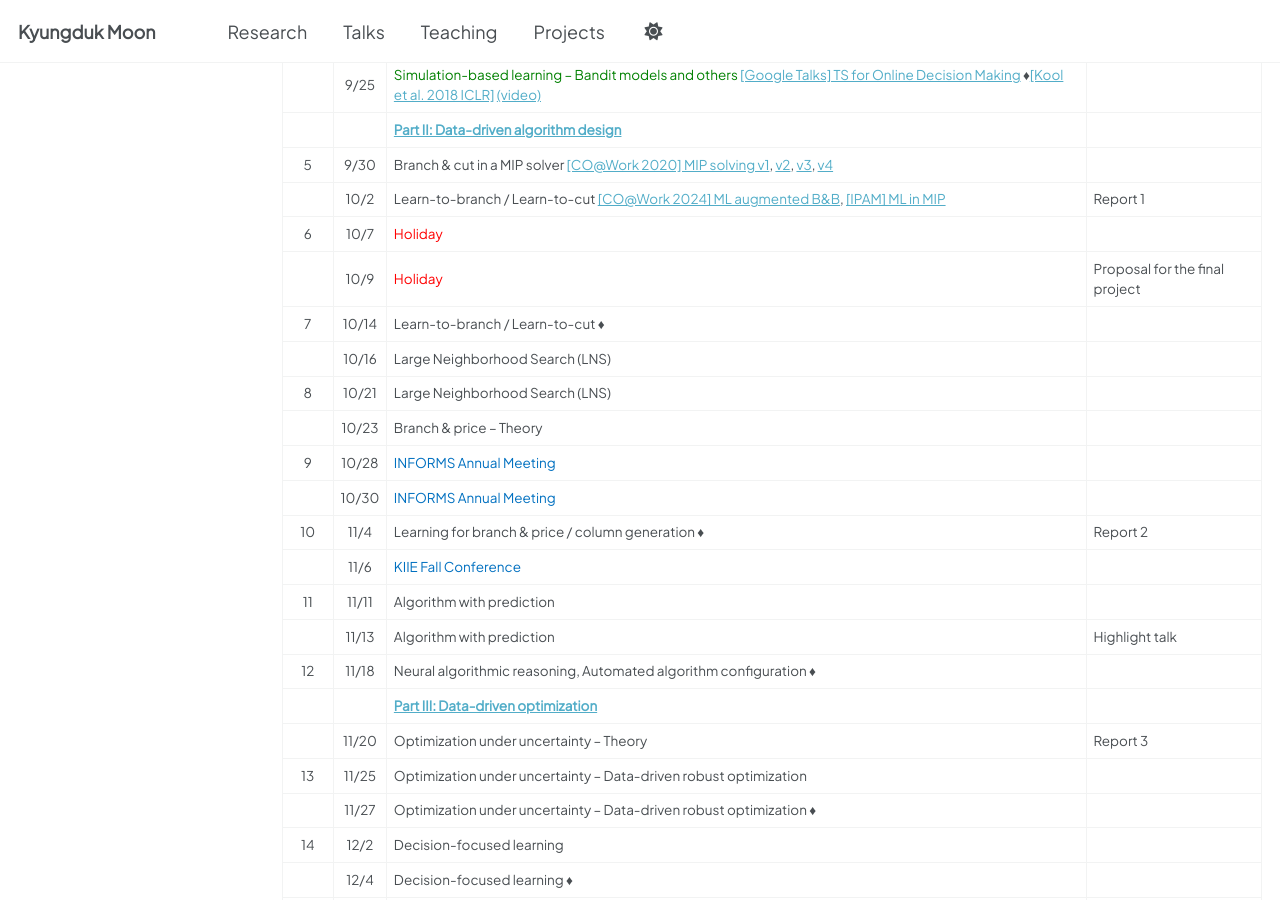
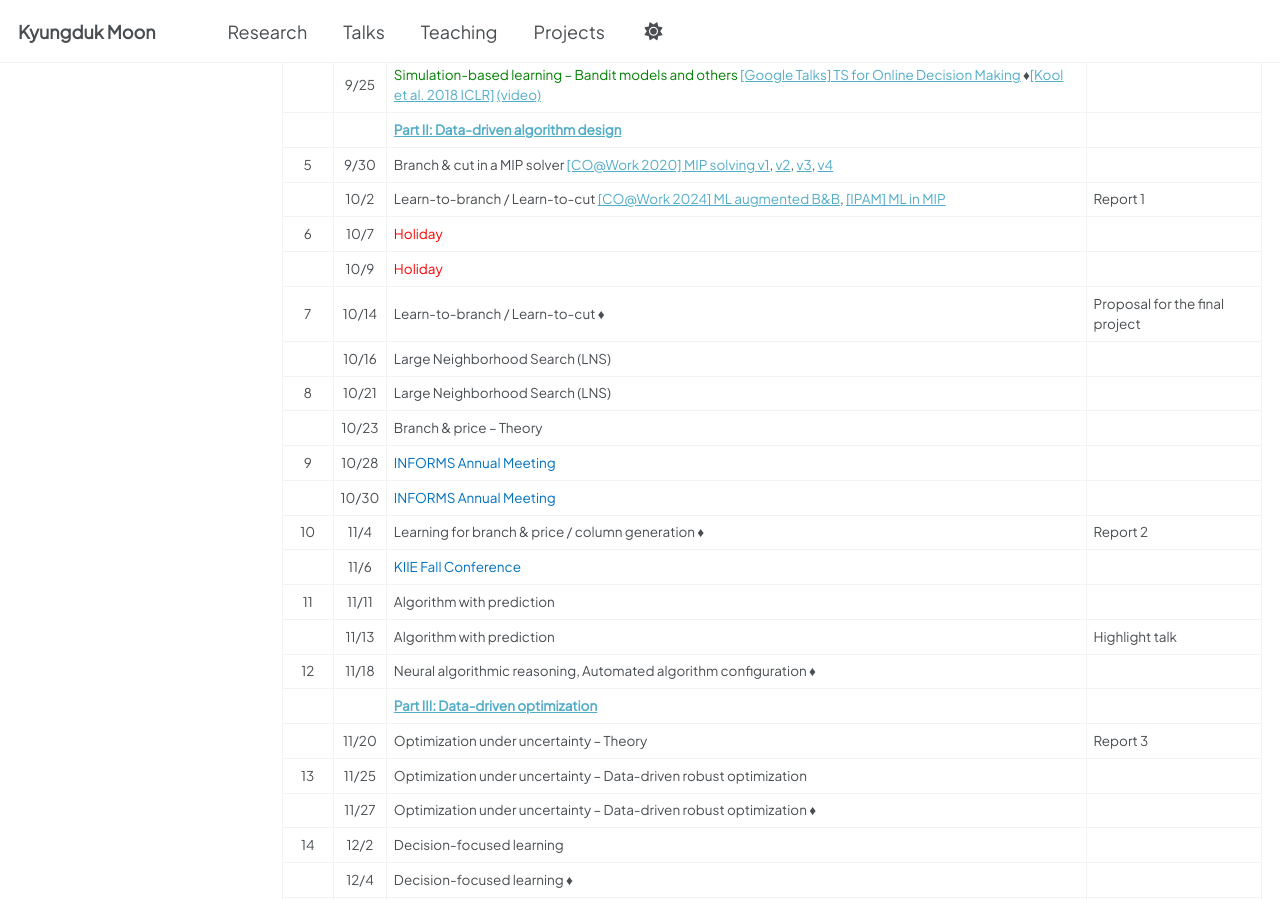
Before and after one commit to kalebmoon07/kalebmoon07.github.io, a Jekyll site: the page built from _pages/2025-fall-ml4do/ai4do-main.md, in a window 1280 px wide and 900 px high, scrolled down 2242 px. Built offline with Jekyll 4.4.1, drawn with Linux system fonts in a browser that asks for light colours; a script that is not in the unit is left out.

Commit message:
Delayed term project proposal

```diff
--- a/_pages/2025-fall-ml4do/ai4do-main.md
+++ b/_pages/2025-fall-ml4do/ai4do-main.md
@@ -68,8 +68,8 @@ The course is designed to be comprehensive and interactive with the components b
 |   5   | 9/30  | Branch & cut in a MIP solver [[CO@Work 2020] MIP solving v1](https://youtu.be/gObYR3TEn4w), [v2](https://youtu.be/1Z4-FNUXj60), [v3](https://youtu.be/_Bdhd40U1Bc), [v4](https://youtu.be/1PzRiuYAvnk)                                                                                                                                                                                                                                                                           |                                |
 |       | 10/2  | Learn-to-branch / Learn-to-cut [[CO@Work 2024] ML augmented B&B](https://www.youtube.com/watch?v=SEZC03h6cIs), [[IPAM] ML in MIP](https://www.youtube.com/watch?v=ifQg5SJD45c)                                                                                                                                                                                                                                                                           | Report 1                       |
 |   6   | 10/7  | <span style="color:red;">Holiday</span>                                                                                                                                                                                                                                                                 |                                |
-|       | 10/9  | <span style="color:red;">Holiday</span>                                                                                                                                                                                                                                                                 | Proposal for the final project |
-|   7   | 10/14 | Learn-to-branch / Learn-to-cut  ♦                                                                                                                                                                                                                                                                       |                                |
+|       | 10/9  | <span style="color:red;">Holiday</span>                                                                                                                                                                                                                                                                 |  |
+|   7   | 10/14 | Learn-to-branch / Learn-to-cut  ♦                                                                                                                                                                                                                                                                       | Proposal for the final project                               |
 |       | 10/16 | Large Neighborhood Search (LNS)                                                                                                                                                                                                                                                                         |                                |
 |   8   | 10/21 | Large Neighborhood Search (LNS)                                                                                                                                                                                                                                                                         |                                |
 |       | 10/23 | Branch & price – Theory                                                                                                                                                                                                                                                                                 |                                |
```
